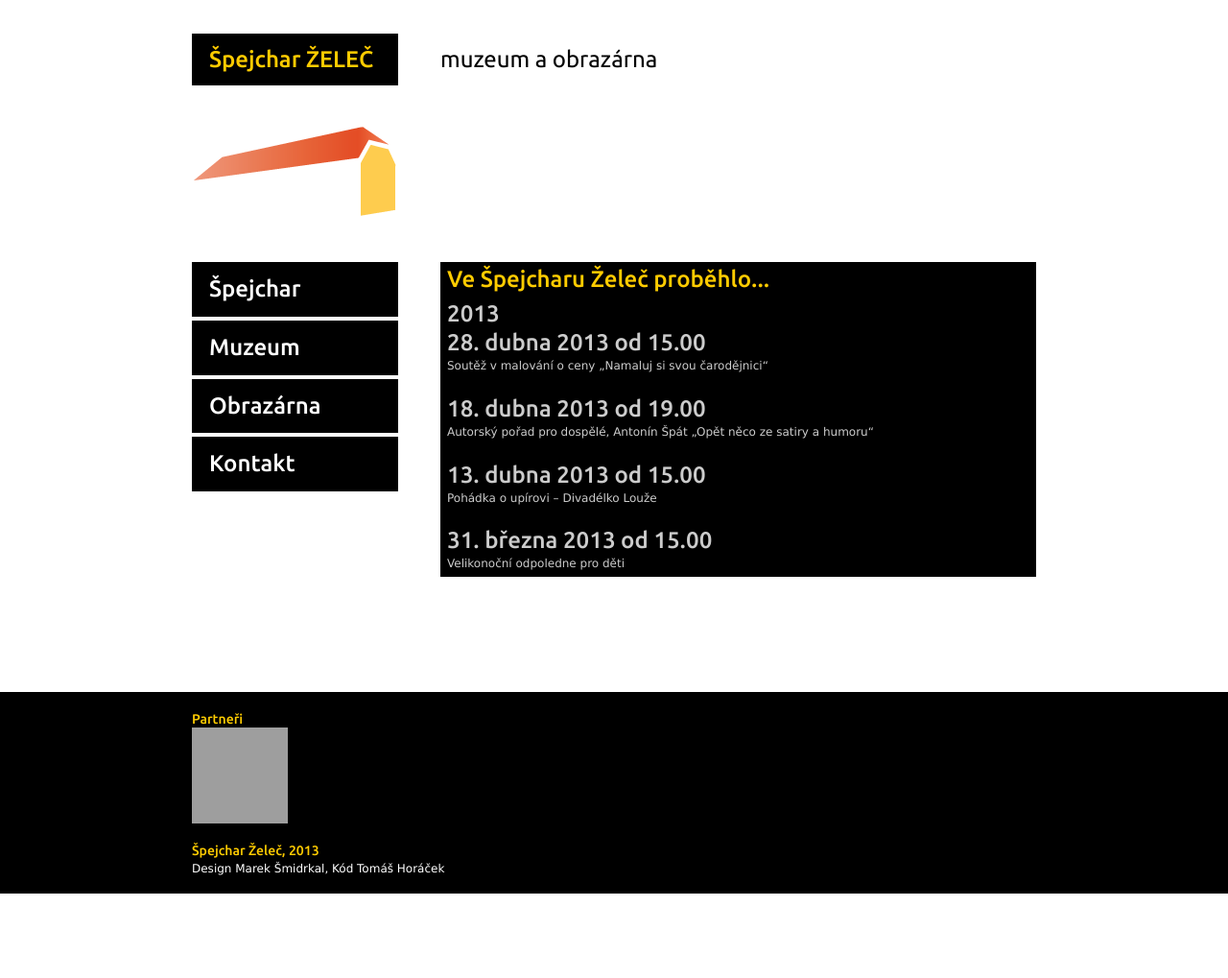
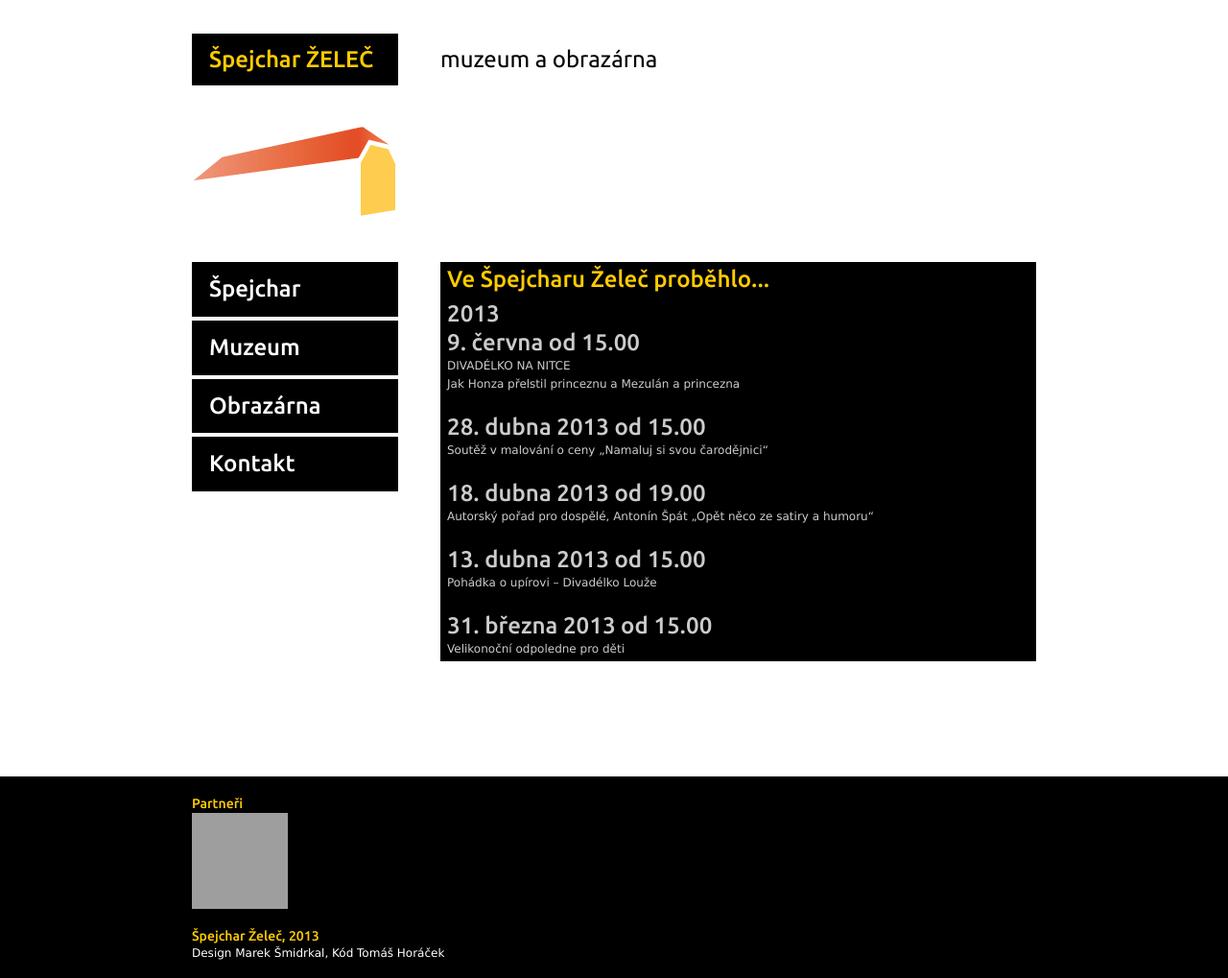
Before and after one commit to spejcharzelec/spejcharzelec.github.com, a Jekyll site: the page built from _posts/2011-12-24-archiv-akci.html, in a window 1280 px wide. Shown: the whole page at 96% size. Built offline with Jekyll 4.4.1, drawn with Linux system fonts in a browser that asks for light colours; before the commit the page ends 931 px from its top, so only the background shows below that; grey boxes are pictures that could not be loaded.

Commit message:
Update 2011-12-24-archiv-akci.html

```diff
--- a/_posts/2011-12-24-archiv-akci.html
+++ b/_posts/2011-12-24-archiv-akci.html
@@ -4,6 +4,9 @@ layout: vystava
 published: true
 ---
 <h2>2013</h2>
+
+<h2>9. června od 15.00</h2>
+DIVADÉLKO NA NITCE<br />Jak Honza přelstil princeznu a Mezulán a princezna<br /><br />
 
 <h2>28. dubna 2013 od 15.00</h2>
 Soutěž v malování o ceny „Namaluj si svou čarodějnici“<br /><br />
```
